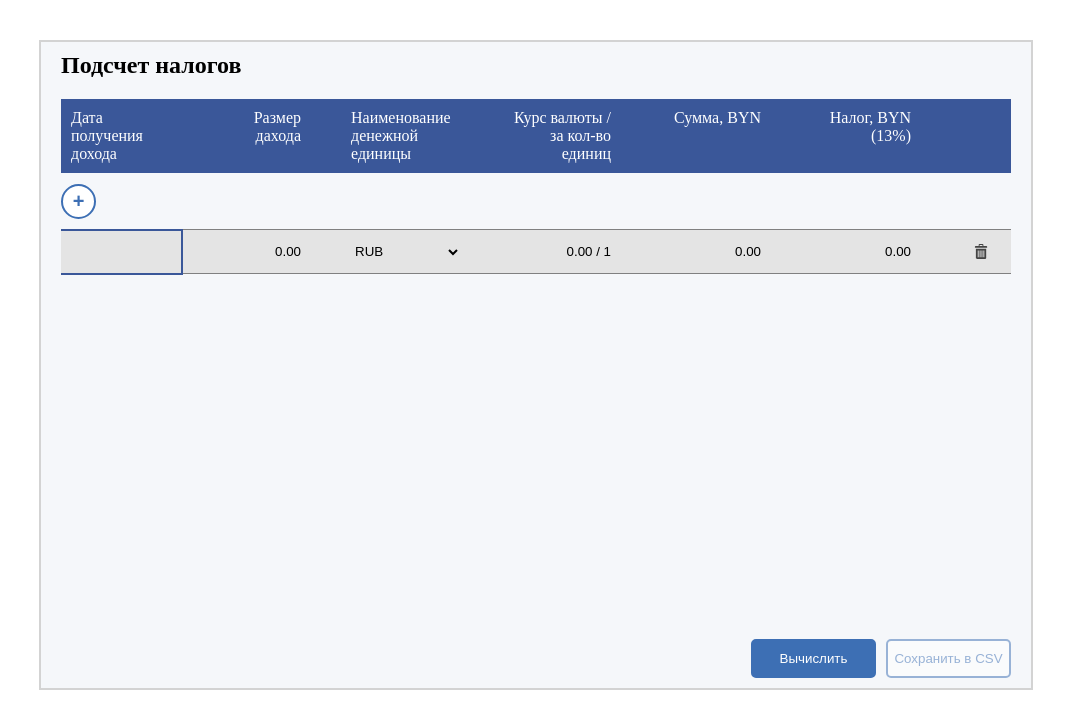
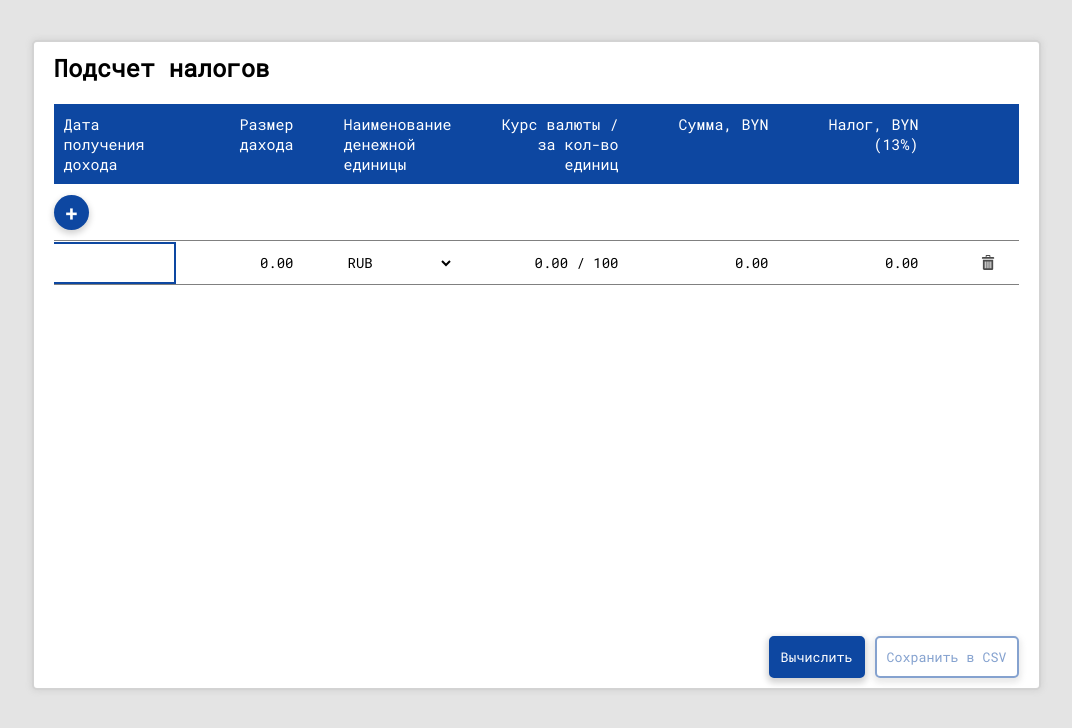
Before and after one commit to Mar1nka/Taxes, a website built with webpack: page index.html in a window 1280 px wide. Both pictures are taken after a click on the button 1085 px from the left and 251 px from the top of the page. Shown: the whole page, without its empty margins (104-1176 px from the left). Built offline with nearby package versions, Linux system fonts and the light colour scheme; what js-datepicker would draw is missing.

Commit message:
update style and keyboard navigation

```diff
--- a/css/style.css
+++ b/css/style.css
@@ -3,16 +3,11 @@
   padding: 0;
   margin: 0;
   border: none;
-  --main-color: #3A5799;
-  --second-color: #3d6fb4;
-  --third-color: #4380cb;
-
+  --main-color: #0d47a1;
+  --second-color: #1976d2;
+  font-family: 'Roboto Mono', monospace;
 }
 
-
-:root {
-  --main-color: #ccc;
-}
 
 html {
   width: 100%;
@@ -27,13 +22,18 @@ body {
   flex-direction: column;
   justify-content: flex-start;
   align-items: center;
+
+  background: #e4e4e4;
 }
 
 .taxes {
   margin: 40px 0 20px 0;
   border: 2px solid lightgray;
+  box-shadow: 0 0 6px 1px lightgray;
+  border-radius: 5px;
+
   padding: 10px 20px;
-  background: #F5F7FA;
+  background: white;
 
   max-height: 650px;
   min-height: 650px;
@@ -84,9 +84,11 @@ body {
 }
 
 .title__item {
+  display: flex;
+  justify-content: flex-start;
+
   color: white;
-  text-align: left;
-  font-size: 16px;
+  font-size: 15px;
 
   padding: 10px;
 }
@@ -118,8 +120,8 @@ option {
 }
 
 .title__course, .cell__course {
-  max-width: 130px;
-  min-width: 130px;
+  max-width: 145px;
+  min-width: 145px;
 }
 
 .title__sum, .cell__sum {
@@ -161,16 +163,16 @@ option {
   border-top: 1px solid gray;
 }
 
-.taxes__items .tax:nth-child(odd) {
-  background: #e4e4e4;
-}
+/*.taxes__items .tax:nth-child(odd) {*/
+  /*background: white;*/
+/*}*/
 
-.taxes__items .tax:nth-child(even) {
-  background: #F5F7FA;
-}
+/*.taxes__items .tax:nth-child(even) {*/
+  /*background: #F5F7FA;*/
+/*}*/
 
 .taxes__basic .taxes__items .tax:hover {
-  background: rgba(223, 237, 255, 0.8);
+  background: #ebeef3;
 }
 
 
@@ -186,35 +188,43 @@ option {
 .cell {
   width: 100%;
 
+  display: flex;
+  flex-direction: row;
+  justify-content: center;
+  align-items: center;
+
   outline: none;
-  min-height: 42px;
+  min-height: 38px;
 }
 
 .tax__item {
   width: 100%;
   height: 100%;
 
+  display: flex;
+  align-items: center;
+
+  font-size: 14px;
+
   padding: 0 10px;
-
   text-align: left;
   background: transparent;
-
   outline: none;
 }
 
-.cell:focus-within  {
+.tax__item:focus  {
   outline: 2px solid var(--main-color);
 }
 
 
-.tax .cell--only-read {
+.tax .tax__item--only-read{
   outline: none;
 }
 
 
-
-.tax__item--money {
+.title__item--money, .tax__item--money {
   text-align: right;
+  justify-content: flex-end;
 }
 
 .tax-fields {
@@ -254,60 +264,51 @@ option {
 }
 
 .tax__btn-remove:focus {
-  outline: 2px solid var(--main-color);
+  transform: scale(1.3);
 }
 
 .button__add {
   width: 35px;
   height: 35px;
   margin: 10px 0;
-
-  border: 2px solid var(--second-color);
-  background: white;
-  color: var(--second-color);
-  /*box-shadow:0px 0px 16px 0px var(--second-color) inset;*/
+  background: var(--main-color);
+  color: white;
+  box-shadow: 0 3px 6px 1px lightgray;
   border-radius: 50%;
   outline: none;
   font-weight: bold;
   font-size: 20px;
+  transition: background-color ease-in-out 0.2s;
 }
 
-.button__add:hover {
+.button__add:hover, .button__add:focus  {
   cursor: pointer;
-  border-color: var(--third-color);
-  color: var(--third-color);
-  /*box-shadow:0px 0px 16px 2px var(--third-color) inset;*/
-  transition: all 0.3s;
+  background: var(--second-color);
+  color: white;
 }
 
 .button__add:focus {
-  outline: 2px solid var(--main-color);
+  transform: scale(1.1);
 }
 
 .button__calculate {
-  background: var(--second-color);
-  border: 2px solid var(--second-color);
+  background: var(--main-color);
+  border: 2px solid var(--main-color);
 
   border-radius: 5px;
   color: white;
   outline: none;
 
-  /*padding: 10px;*/
 }
 
-.button__calculate:hover {
+.button__calculate:hover, .button__calculate:focus {
   cursor: pointer;
-  background: var(--third-color);
-  border-color: var(--third-color);
-  transition: all 0.3s;
-}
-
-.button__calculate:focus {
-  outline: 2px solid var(--main-color);
+  background: var(--second-color);
+  border-color: var(--second-color);
 }
 
 .calculate__total {
-  font-size: 26px;
+  font-size: 20px;
   margin-left: 10px;
 }
 
@@ -343,29 +344,31 @@ option {
 }
 
 .button {
-  padding: 10px 5px;
-  width: 125px;
+  padding: 10px;
   margin-left: 10px;
+  box-shadow: 0 3px 6px 2px lightgrey;
+  transition: all ease-in-out 0.2s;
+}
+
+.button:focus {
+  transform: scale(1.1);
 }
 
 
 .button__save {
   background: white;
   border-radius: 5px;
-  border: 2px solid var(--second-color);
-  color: var(--second-color);
+  border: 2px solid var(--main-color);
+  color: var(--main-color);
   outline: none;
 }
 
-.button__save:hover {
+.button__save:hover, .button__save:focus {
   cursor: pointer;
-  color: var(--third-color);
-  border: 2px solid var(--third-color);
-  transition: all 0.3s;
+  color: var(--second-color);
+  border: 2px solid var(--second-color);
 }
-.button__save:focus {
-  outline: 2px solid var(--main-color);
-}
+
 
 .button__save--disabled {
   opacity: 0.5;
--- a/index.html
+++ b/index.html
@@ -5,6 +5,7 @@
   <title>Taxes</title>
 
   <!--<link href="css/style.css" rel="stylesheet">-->
+  <link href="https://fonts.googleapis.com/css?family=Roboto+Mono" rel="stylesheet">
 
 </head>
 <body>
@@ -21,11 +22,11 @@
 
     <div class="taxes__title title">
       <div class="title__item title__date">Дата получения дохода</div>
-      <div class="title__item title__income tax__item--money">Размер дахода</div>
+      <div class="title__item title__income title__item--money">Размер дахода</div>
       <div class="title__item title__currency">Наименование денежной единицы</div>
-      <div class="title__item title__course tax__item--money">Курс валюты / за кол-во единиц</div>
-      <div class="title__item title__sum tax__item--money">Сумма, BYN</div>
-      <div class="title__item title__tax tax__item--money">Налог, BYN (13%)</div>
+      <div class="title__item title__course title__item--money">Курс валюты / за кол-во единиц</div>
+      <div class="title__item title__sum title__item--money">Сумма, BYN</div>
+      <div class="title__item title__tax title__item--money">Налог, BYN (13%)</div>
     </div>
 
     <button class="button__add" type="button">+</button>
@@ -34,7 +35,7 @@
       <!--<div class="tax">-->
         <!--<div class="tax__data">-->
           <!--<div class="cell cell__date">-->
-            <!--<input class="tax__item tax__date" value="06.01.2019">-->
+            <!--<input class="tax__item tax__date" value="06.01.2019" readonly>-->
           <!--</div>-->
 
           <!--<div class="cell cell__income">-->
--- a/src/tax-calculation.js
+++ b/src/tax-calculation.js
@@ -36,7 +36,7 @@ class TaxCalculation {
     this.focusOutHandler = this.focusOutHandler.bind(this);
     this.formatInputIncome = this.formatInputIncome.bind(this);
     this.clickRemoveHandler = this.clickRemoveHandler.bind(this);
-    taxesItemsElement.addEventListener('focusout', this.focusOutHandler);
+    taxesItemsElement.addEventListener('blur', this.focusOutHandler, true);
     taxesItemsElement.addEventListener("input", this.formatInputIncome);
     taxesItemsElement.addEventListener("click", this.clickRemoveHandler);
 
@@ -50,6 +50,8 @@ class TaxCalculation {
     this.clickSaveHandler = this.clickSaveHandler.bind(this);
     const saveButtonElement = document.querySelector('.button__save');
     saveButtonElement.addEventListener('click', this.clickSaveHandler);
+
+    this.datePickerFocusOutHandler = this.datePickerFocusOutHandler.bind(this);
   }
 
 
@@ -241,22 +243,28 @@ class TaxCalculation {
 
   focusOutHandler(event) {
     const currentElement = event.target;
-    this.refreshData(currentElement);
+    const relatedTarget = event.relatedTarget;
+
+    this.refreshData(currentElement,relatedTarget);
   }
 
-  refreshData(currentElement) {
-    const taxElement = currentElement.parentNode.parentNode;
-
+  refreshData(currentElement, relatedTarget ) {
+    const taxElement = currentElement.closest('.tax');
     let id = +taxElement.id.split('tax_')[1];
     let tax = this.filterTaxes(id);
+    let isChangeData = false;
 
-    let isChangeData = false;
+    const cellElement = currentElement.closest('.cell');
+    console.log("cellElement", cellElement);
 
     if (tax) {
       if (currentElement.classList.contains("tax__date")) {
         const date = this.getDDMMYYYYFromPointDate(currentElement.value);
         isChangeData = this.isChangeData(tax.date, date);
         tax.date = date;
+        // currentElement.blur();
+        // tax.datePicker.hide();
+
       } else if (currentElement.classList.contains("tax__income")) {
         isChangeData = this.isChangeData(tax.income, currentElement.value);
         tax.income = +currentElement.value;
@@ -358,6 +366,14 @@ class TaxCalculation {
     const dateInputElement = dateElement.querySelector('.tax__date');
 
     const datePicker = this.createDatePicker(dateInputElement, date);
+    const inputElements = datePicker.calendar.querySelectorAll('*');
+    inputElements.forEach((element) => {
+      element.tabIndex = 0;
+    });
+
+    datePicker.calendar.addEventListener('blur', this.datePickerFocusOutHandler, true);
+
+    // console.log('datePicker', datePicker);
 
     taxElement.id = `tax_${id}`;
 
@@ -365,6 +381,19 @@ class TaxCalculation {
       taxElement,
       datePicker
     };
+  }
+
+  datePickerFocusOutHandler(event) {
+    const element = event.relatedTarget.closest('.qs-datepicker');
+
+    if(!element) {
+      const currentElement = event.target;
+      const taxElement = currentElement.closest('.tax');
+      let id = +taxElement.id.split('tax_')[1];
+      let tax = this.filterTaxes(id);
+      tax.datePicker.hide();
+    }
+
   }
 
   createDatePicker(dateElement, date) {
@@ -387,6 +416,7 @@ class TaxCalculation {
         minDate: new Date(2016, 0, 1),
         onSelect: (instance, selectedDate) => {
           this.refreshData(dateElement);
+          instance.hide();
         }
       });
 
@@ -426,6 +456,7 @@ class TaxCalculation {
     dateElement.type = "text";
     dateElement.name = "date";
     dateElement.autocomplete="off";
+    dateElement.readOnly = true;
 
     dateElement.setAttribute("required", "true");
 
@@ -480,49 +511,39 @@ class TaxCalculation {
   }
 
   createCourseElement() {
-    const courseElement = document.createElement('input');
-    courseElement.classList.add('tax__item', 'tax__course', 'tax__item--money');
-    courseElement.type = "text";
-    courseElement.setAttribute("required", "true");
-    courseElement.readOnly = true;
-    courseElement.value = "0.00 / 1";
+    const courseElement = document.createElement('span');
+    courseElement.classList.add('tax__item', 'tax__course', 'tax__item--money', 'tax__item--only-read');
+    courseElement.textContent = "0.00 / 100";
     courseElement.tabIndex = -1;
 
     const cellElement = document.createElement('div');
-    cellElement.classList.add('cell', 'cell__course', 'cell--only-read');
+    cellElement.classList.add('cell', 'cell__course');
     cellElement.appendChild(courseElement);
 
     return cellElement;
   }
 
   createSumElement() {
-    const sumElement = document.createElement('input');
-    sumElement.classList.add('tax__item', 'tax__sum', 'tax__item--money');
-    sumElement.type = "text";
-    sumElement.setAttribute("required", "true");
-    sumElement.readOnly = true;
-    sumElement.value = "0.00";
+    const sumElement = document.createElement('span');
+    sumElement.classList.add('tax__item', 'tax__sum', 'tax__item--money', 'tax__item--only-read');
+    sumElement.textContent = "0.00";
     sumElement.tabIndex = -1;
 
     const cellElement = document.createElement('div');
-    cellElement.classList.add('cell', 'cell__sum', 'cell--only-read');
+    cellElement.classList.add('cell', 'cell__sum');
     cellElement.appendChild(sumElement);
 
     return cellElement;
   }
 
   createTaxItemElement() {
-    const taxElement = document.createElement('input');
-    taxElement.classList.add('tax__item', 'tax__tax', 'tax__item--money');
-    taxElement.type = "text";
-    taxElement.setAttribute("required", "true");
-    taxElement.readOnly = true;
-    taxElement.value = "0.00";
+    const taxElement = document.createElement('span');
+    taxElement.classList.add('tax__item', 'tax__tax', 'tax__item--money', 'tax__item--only-read');
+    taxElement.textContent = "0.00";
     taxElement.tabIndex = -1;
 
-
     const cellElement = document.createElement('div');
-    cellElement.classList.add('cell', 'cell__tax', 'cell--only-read');
+    cellElement.classList.add('cell', 'cell__tax');
     cellElement.appendChild(taxElement);
 
     return cellElement;
```
Also changed, not shown: public/main.js.
